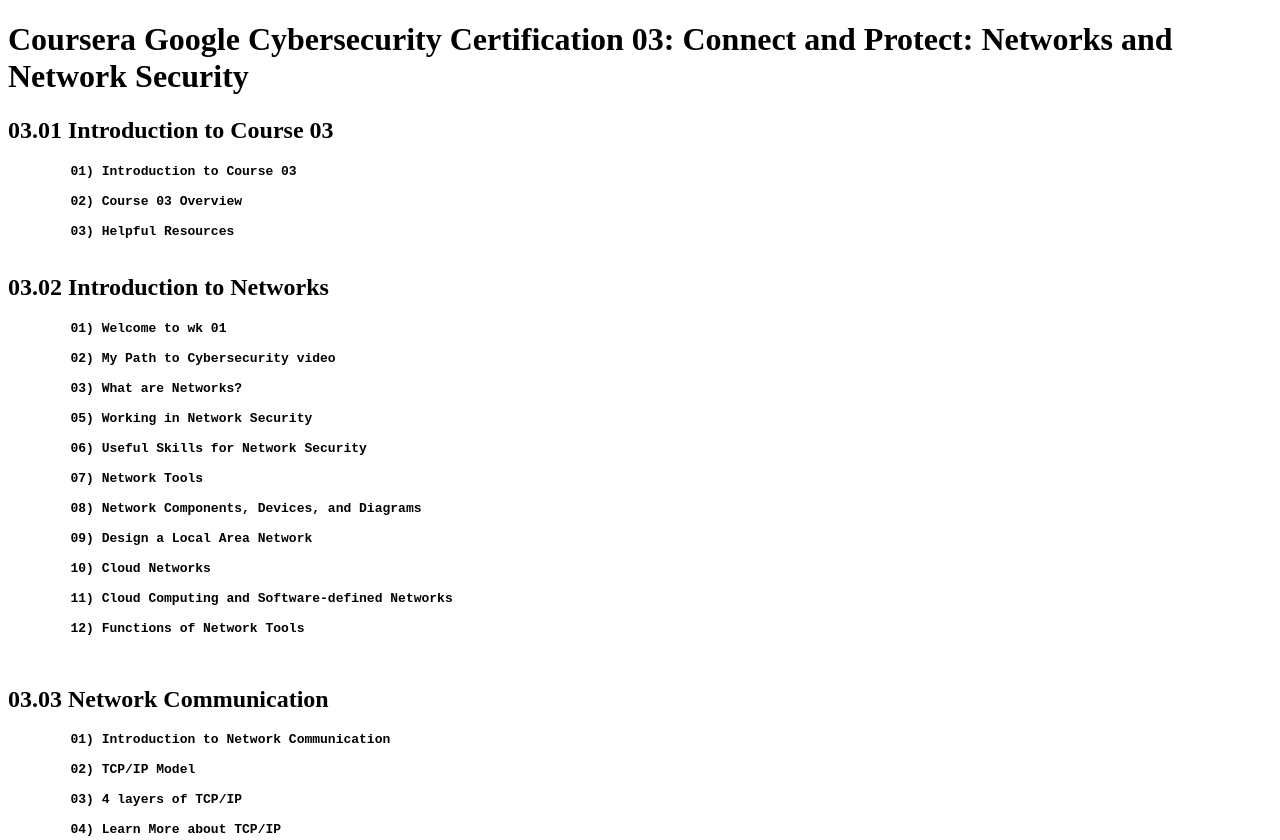
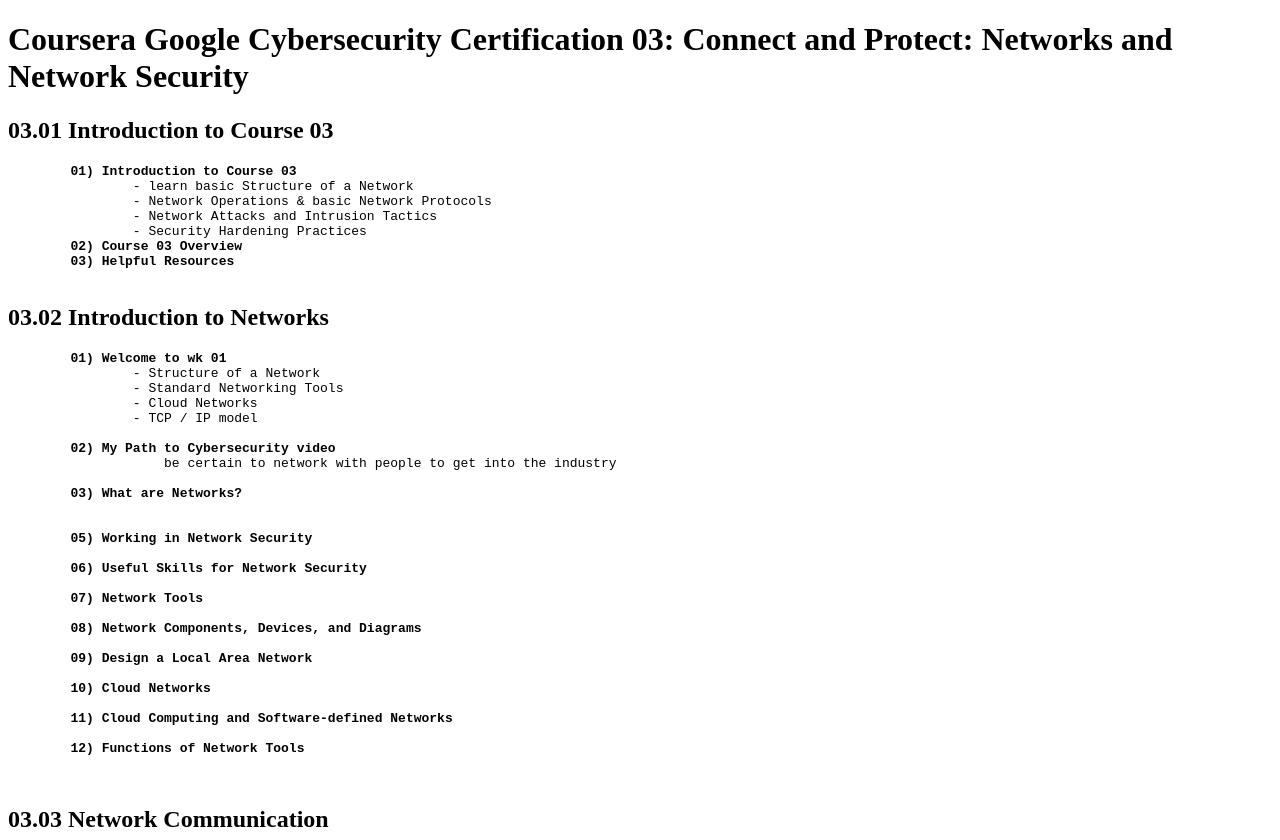
Before and after one commit to Ploppa-Smurph/Google_Cybersecurity, a plain HTML site: page 03_networkSecurity/index.html in a window 1280 px wide. Shown: the top 840 px of the page. Drawn offline with Linux system fonts and the light colour scheme.

Commit message:
lunch break in course 03

```diff
--- a/03_networkSecurity/index.html
+++ b/03_networkSecurity/index.html
@@ -10,18 +10,26 @@
 <h2>03.01 Introduction to Course 03</h2>
     <pre>
         <b>01) Introduction to Course 03</b>
-
+                - learn basic Structure of a Network
+                - Network Operations & basic Network Protocols
+                - Network Attacks and Intrusion Tactics
+                - Security Hardening Practices
         <b>02) Course 03 Overview</b>
-
         <b>03) Helpful Resources</b>
     </pre>
 <h2>03.02 Introduction to Networks</h2>
     <pre>
         <b>01) Welcome to wk 01</b>
+                - Structure of a Network
+                - Standard Networking Tools
+                - Cloud Networks
+                - TCP / IP model
 
         <b>02) My Path to Cybersecurity video</b>
+                    be certain to network with people to get into the industry
 
         <b>03) What are Networks?</b>
+
 
         <b>05) Working in Network Security</b>
 
```
Also changed, not shown: 2 other files.
